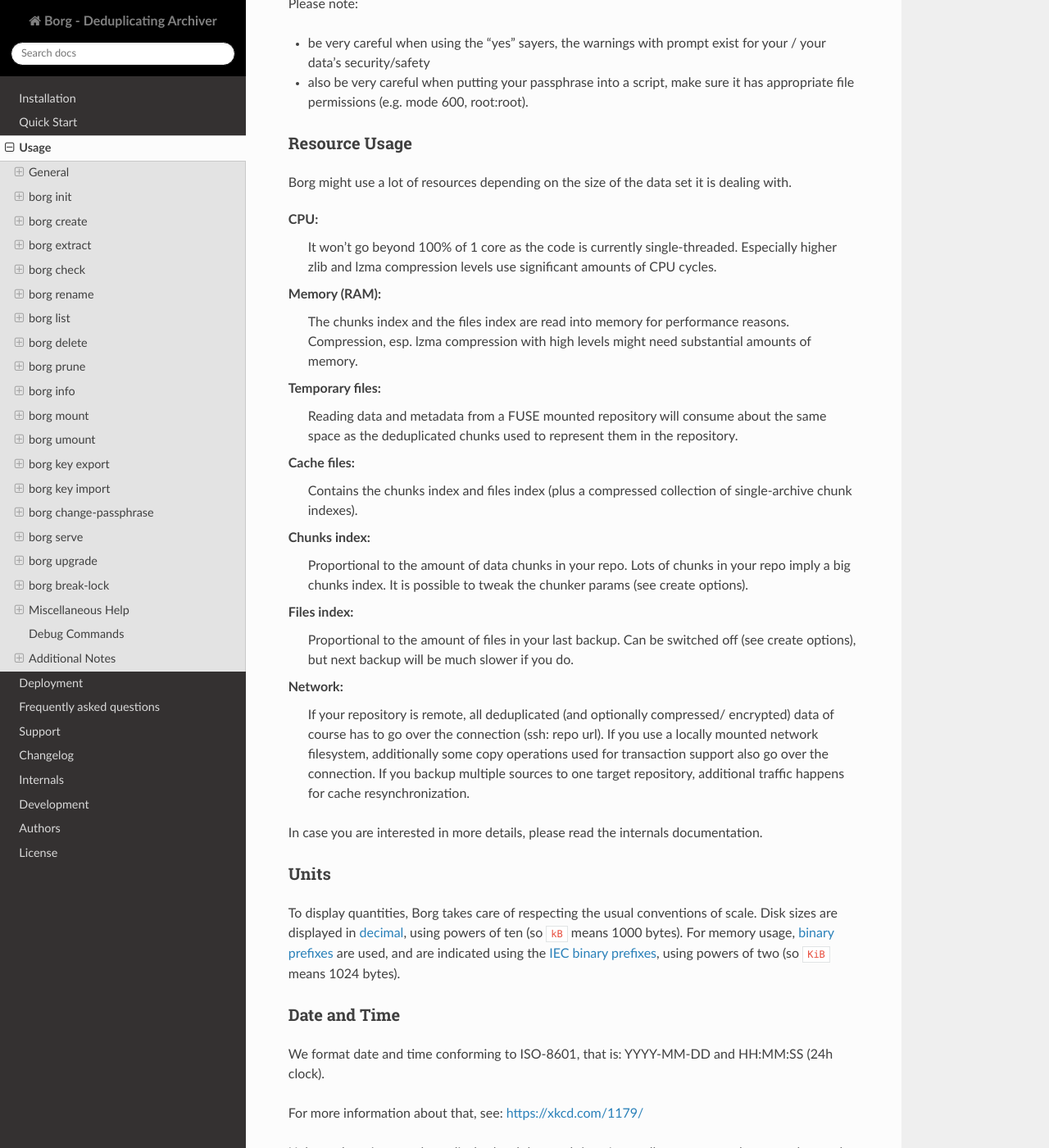
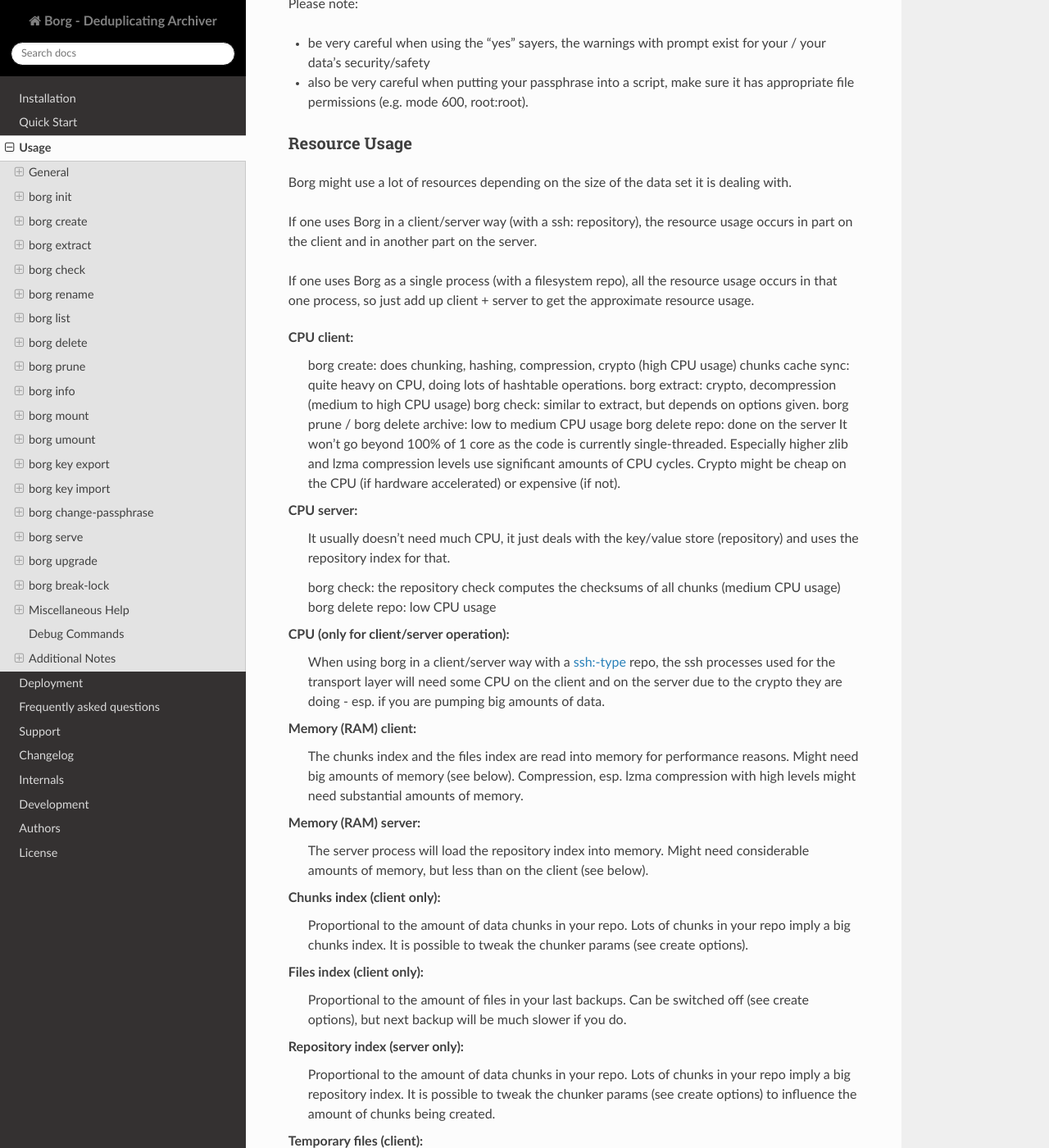
Before and after one commit to borgbackup/borg, a Sphinx documentation site: the page built from docs/usage.rst, in a window 1280 px wide and 1400 px high, scrolled down 4587 px. Shown: the whole window at 82% size. Built offline with Sphinx 7.4.7 and the Read the Docs theme 2.0.0, drawn with Linux system fonts in a browser that asks for light colours; pages that are not in the unit, such as notebooks, are missing from menus; the version number could not be read and is left out; some of the changed text lies outside the part shown.

Commit message:
add more details about resource usage

```diff
--- a/docs/usage.rst
+++ b/docs/usage.rst
@@ -206,36 +206,79 @@
 
 |project_name| might use a lot of resources depending on the size of the data set it is dealing with.
 
-CPU:
+If one uses |project_name| in a client/server way (with a ssh: repository),
+the resource usage occurs in part on the client and in another part on the
+server.
+
+If one uses |project_name| as a single process (with a filesystem repo),
+all the resource usage occurs in that one process, so just add up client +
+server to get the approximate resource usage.
+
+CPU client:
+    borg create: does chunking, hashing, compression, crypto (high CPU usage)
+    chunks cache sync: quite heavy on CPU, doing lots of hashtable operations.
+    borg extract: crypto, decompression (medium to high CPU usage)
+    borg check: similar to extract, but depends on options given.
+    borg prune / borg delete archive: low to medium CPU usage
+    borg delete repo: done on the server
     It won't go beyond 100% of 1 core as the code is currently single-threaded.
     Especially higher zlib and lzma compression levels use significant amounts
-    of CPU cycles.
+    of CPU cycles. Crypto might be cheap on the CPU (if hardware accelerated) or
+    expensive (if not).
 
-Memory (RAM):
+CPU server:
+    It usually doesn't need much CPU, it just deals with the key/value store
+    (repository) and uses the repository index for that.
+
+    borg check: the repository check computes the checksums of all chunks
+    (medium CPU usage)
+    borg delete repo: low CPU usage
+
+CPU (only for client/server operation):
+    When using borg in a client/server way with a ssh:-type repo, the ssh
+    processes used for the transport layer will need some CPU on the client and
+    on the server due to the crypto they are doing - esp. if you are pumping
+    big amounts of data.
+
+Memory (RAM) client:
     The chunks index and the files index are read into memory for performance
-    reasons.
+    reasons. Might need big amounts of memory (see below).
     Compression, esp. lzma compression with high levels might need substantial
     amounts of memory.
 
-Temporary files:
+Memory (RAM) server:
+    The server process will load the repository index into memory. Might need
+    considerable amounts of memory, but less than on the client (see below).
+
+Chunks index (client only):
+    Proportional to the amount of data chunks in your repo. Lots of chunks
+    in your repo imply a big chunks index.
+    It is possible to tweak the chunker params (see create options).
+
+Files index (client only):
+    Proportional to the amount of files in your last backups. Can be switched
+    off (see create options), but next backup will be much slower if you do.
+
+Repository index (server only):
+    Proportional to the amount of data chunks in your repo. Lots of chunks
+    in your repo imply a big repository index.
+    It is possible to tweak the chunker params (see create options) to
+    influence the amount of chunks being created.
+
+Temporary files (client):
     Reading data and metadata from a FUSE mounted repository will consume about
     the same space as the deduplicated chunks used to represent them in the
     repository.
 
-Cache files:
-    Contains the chunks index and files index (plus a compressed collection of
-    single-archive chunk indexes).
+Temporary files (server):
+    Not much.
 
-Chunks index:
-    Proportional to the amount of data chunks in your repo. Lots of chunks
-    in your repo imply a big chunks index.
-    It is possible to tweak the chunker params (see create options).
+Cache files (client only):
+    Contains the chunks index and files index (plus a collection of single-
+    archive chunk indexes which might need huge amounts of disk space,
+    depending on archive count and size - see FAQ about how to reduce).
 
-Files index:
-    Proportional to the amount of files in your last backup. Can be switched
-    off (see create options), but next backup will be much slower if you do.
-
-Network:
+Network (only for client/server operation):
     If your repository is remote, all deduplicated (and optionally compressed/
     encrypted) data of course has to go over the connection (ssh: repo url).
     If you use a locally mounted network filesystem, additionally some copy
```
Also changed, not shown: other parts of docs/usage.rst (+2 -1 lines), docs/internals.rst (+20 -1 lines).
